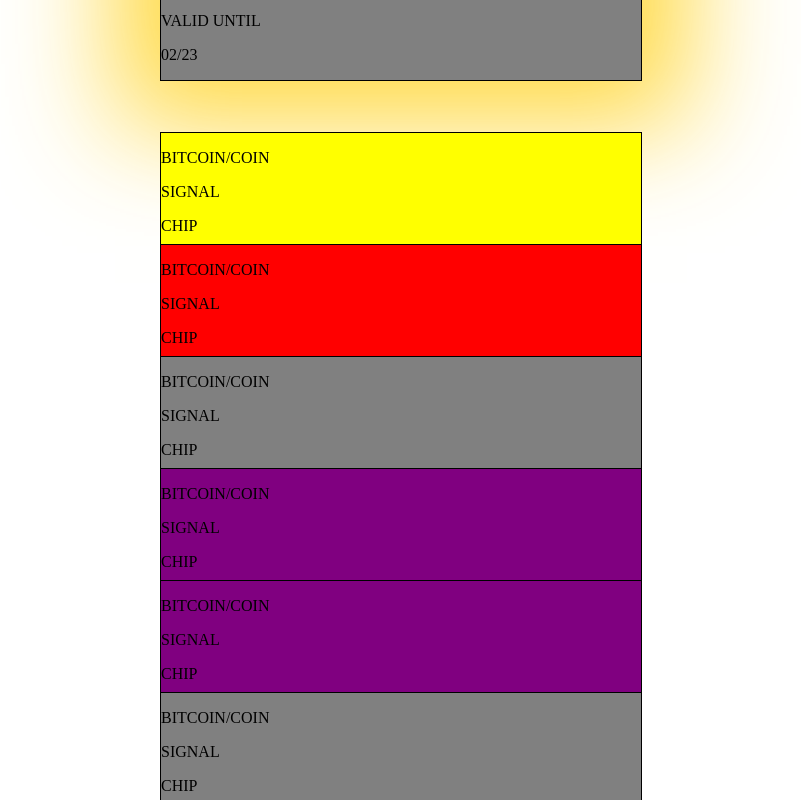
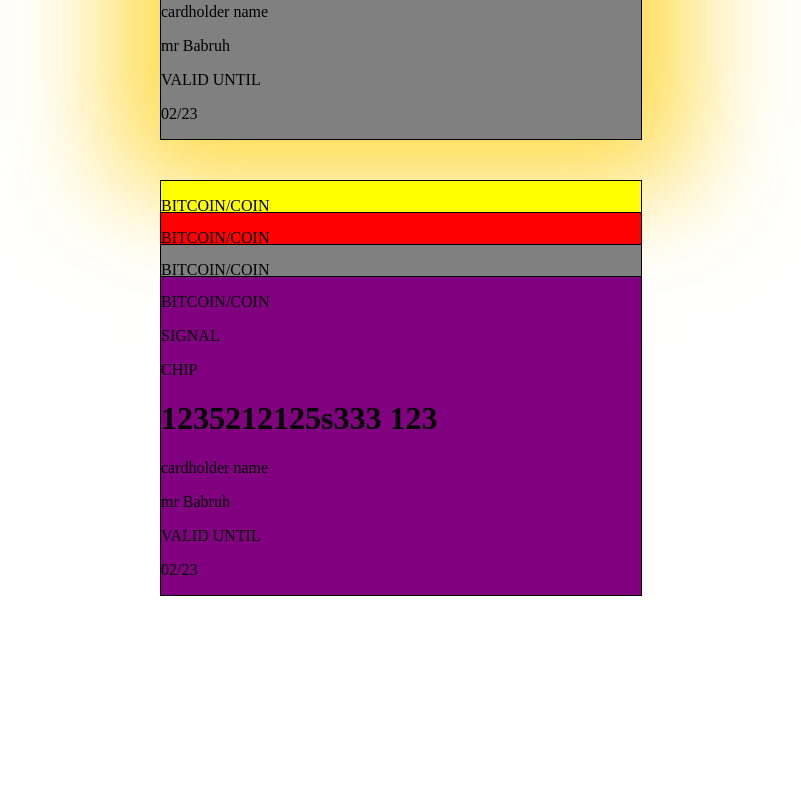
Before and after one commit to JesperSkold/e-wallet-vue, a Vue app in the folder wallet-main/: page / in a window 1280 px wide. Shown: the part 300-1100 px from the top of the page, without its empty margins (259-1060 px from the left). After the commit the page ends 896 px from the top, so only its background shows below. Built offline with nearby package versions, Linux system fonts and the light colour scheme.

Commit message:
functionallity for g on cards done?

```diff
--- a/wallet-main/src/App.vue
+++ b/wallet-main/src/App.vue
@@ -1,7 +1,7 @@
 <template>
 	<div id="app">
-		<HomePage :cards="cards" />
-		<AddCardPage />
+		<HomePage v-if="currentView === 'home'" :cards="cards" @toggleActive="toggleActive" />
+		<AddCardPage v-else />
 	</div>
 </template>
 
@@ -17,6 +17,7 @@
 	},
 	data() {
 		return {
+      currentView: "home",
 			cards: [
 				{
 					vendor: "Bitcoin Inc",
@@ -54,44 +55,54 @@
 					CCV: 212,
 					active: false,
 				},
-				{
-					vendor: "Blockchain Inc",
-					cardNumber: "1235212125ds333 123",
-					cardHolder: "mr Babruh",
-					expireMonth: "02",
-					expireYear: 23,
-					CCV: 212,
-					active: false,
-				},
-				{
-					vendor: "Ninja Bank",
-					cardNumber: "1235as21212333 123",
-					cardHolder: "mr Babruh",
-					expireMonth: "02",
-					expireYear: 23,
-					CCV: 212,
-					active: false,
-				},
-				{
-					vendor: "Blockchain Inc",
-					cardNumber: "12352a12125ds333 123",
-					cardHolder: "mr Babruh",
-					expireMonth: "02",
-					expireYear: 23,
-					CCV: 212,
-					active: false,
-				},
-				{
-					vendor: "Blockchain Inc",
-					cardNumber: "12352121a25ds333 123",
-					cardHolder: "mr Babruh",
-					expireMonth: "02",
-					expireYear: 23,
-					CCV: 212,
-					active: false,
-				},
+				// {
+				// 	vendor: "Blockchain Inc",
+				// 	cardNumber: "1235212125ds333 123",
+				// 	cardHolder: "mr Babruh",
+				// 	expireMonth: "02",
+				// 	expireYear: 23,
+				// 	CCV: 212,
+				// 	active: false,
+				// },
+				// {
+				// 	vendor: "Ninja Bank",
+				// 	cardNumber: "1235as21212333 123",
+				// 	cardHolder: "mr Babruh",
+				// 	expireMonth: "02",
+				// 	expireYear: 23,
+				// 	CCV: 212,
+				// 	active: false,
+				// },
+				// {
+				// 	vendor: "Blockchain Inc",
+				// 	cardNumber: "12352a12125ds333 123",
+				// 	cardHolder: "mr Babruh",
+				// 	expireMonth: "02",
+				// 	expireYear: 23,
+				// 	CCV: 212,
+				// 	active: false,
+				// },
+				// {
+				// 	vendor: "Blockchain Inc",
+				// 	cardNumber: "12352121a25ds333 123",
+				// 	cardHolder: "mr Babruh",
+				// 	expireMonth: "02",
+				// 	expireYear: 23,
+				// 	CCV: 212,
+				// 	active: false,
+				// },
 			],
 		};
+	},
+	methods: {
+		toggleActive(index) {
+    for (const elem of this.cards) {
+      if(elem.active === true){
+        elem.active = false
+      }
+    }
+      this.cards[index].active = !this.cards[index].active
+		},
 	},
 };
 </script>
--- a/wallet-main/src/components/CardItem.vue
+++ b/wallet-main/src/components/CardItem.vue
@@ -1,10 +1,10 @@
 <template>
 	<!-- <li @click="$emit('activeCard', index)" :style="{ background: cardColor }" :class="layerIndex"> -->
-	<li @click="$emit('activeCard', index); setClass()" :style="{ background: cardColor }" :class="layerIndex">
+	<li @click="$emit('activeCard', index)" :style="{ background: cardColor }" :class="layerIndex">
 		<p>BITCOIN/COIN</p>
 		<p>SIGNAL</p>
 		<p>CHIP</p>
-		<h1>{{ card.number }}</h1>
+		<h1>{{ card.cardNumber}}</h1>
 		<p>cardholder name</p>
 		<p>{{ card.cardHolder }}</p>
 		<p>VALID UNTIL</p>
@@ -26,7 +26,6 @@
 		};
 	},
 	mounted() {
-		console.log(this.index);
 		switch (this.card.vendor) {
 			case "Bitcoin Inc":
 				this.cardColor = "yellow";
@@ -52,30 +51,9 @@
 // $step: 7rem;
 @for $i from 0 through 50 {
 	.l-#{$i} {
-		top: 27rem + ($i * 7);
+		top: 30rem + ($i * 2);
 	}
 }
-// @for $i from 1 through ceil($max/$step) {
-// 	$value: ($i - 1) * $step + 1;
-// 	.l-#{$i} {
-// 		top: $step
-// 	}
-// }
-// @for $i from 1 through 100 {
-//     @if ($i+1) % 2 == 0 {
-//         .l-#{$i} {
-//           top: $i +30rem
-//         }
-//     }
-// }
-// @for $i from 0 through 50 {
-//   $p: 7rem;
-//   $x: 27rem + $i;
-//   .l-#{$i} {
-//       // top: $plus+7%
-//       top: $x +7
-//   }
-// }
 
 li {
 	border: 1px black solid;
@@ -92,26 +70,4 @@
 	box-shadow: 0px 0px 105px 45px rgba(255, 213, 46, 0.9);
 }
 
-// .l-0 {
-//   top: 27rem
-// }
-
-// .l-1{
-//   top: 34rem;
-// }
-// .l-2{
-//   top: 41rem
-// }
-// .l-3{
-//   top: 48rem
-// }
-
-// li:nth-child(even) {
-// 	list-style: none;
-// 	width: 20rem;
-//   z-index: 2;
-// }
-// li:nth-child(odd){
-//   z-index: 1;
-// }
 </style>
--- a/wallet-main/src/components/CardList.vue
+++ b/wallet-main/src/components/CardList.vue
@@ -1,8 +1,8 @@
 <template>
 	<div>
 		<ul v-for="(card, i) in cards" :key="card.cardNumber">
-      <CardItem v-if="card.active" :card="card" class="active"/>
-			<CardItem :card="card" @activeCard="toggleActive" :layerIndex="'layer'+' l-'+i" :index="i"/>
+			<CardItem v-if="card.active" :card="card" class="active" />
+			<CardItem :card="card" @activeCard="toggleActive" :layerIndex="'layer' + ' l-' + i" :index="i" />
 		</ul>
 	</div>
 </template>
@@ -17,14 +17,11 @@
 		cards: Array,
 	},
 	methods: {
-		toggleActive(test) {
-			console.log(test);
+		toggleActive(index) {
+			this.$emit("toggleActive", index);
 		},
 	},
 };
 </script>
 
-<style lang="scss" scoped>
-
-
-</style>
+<style lang="scss" scoped></style>
--- a/wallet-main/src/views/HomePage.vue
+++ b/wallet-main/src/views/HomePage.vue
@@ -2,7 +2,7 @@
 	<main>
 		<h1>E-WALLET</h1>
 		<h5>ACTIVE CARD</h5>
-    <CardList :cards="cards"/>
+		<CardList :cards="cards" @toggleActive="toggleActive"/>
 	</main>
 </template>
 
@@ -10,21 +10,26 @@
 import CardList from "../components/CardList.vue";
 export default {
 	components: {
-    CardList
+		CardList,
 	},
 	props: {
-    cards: Array
-  }
+		cards: Array,
+	},
+	methods: {
+		toggleActive(index) {
+			this.$emit("toggleActive", index);
+		},
+	},
 };
 </script>
 
 <style lang="scss" scoped>
-main{
+main {
 	display: flex;
 	flex-direction: column;
 	justify-content: center;
 	align-items: center;
-  h5{
+	h5 {
 		margin: 0;
 		padding: 0;
 	}
```
Lines whose indentation alone changed are shown as unchanged.
